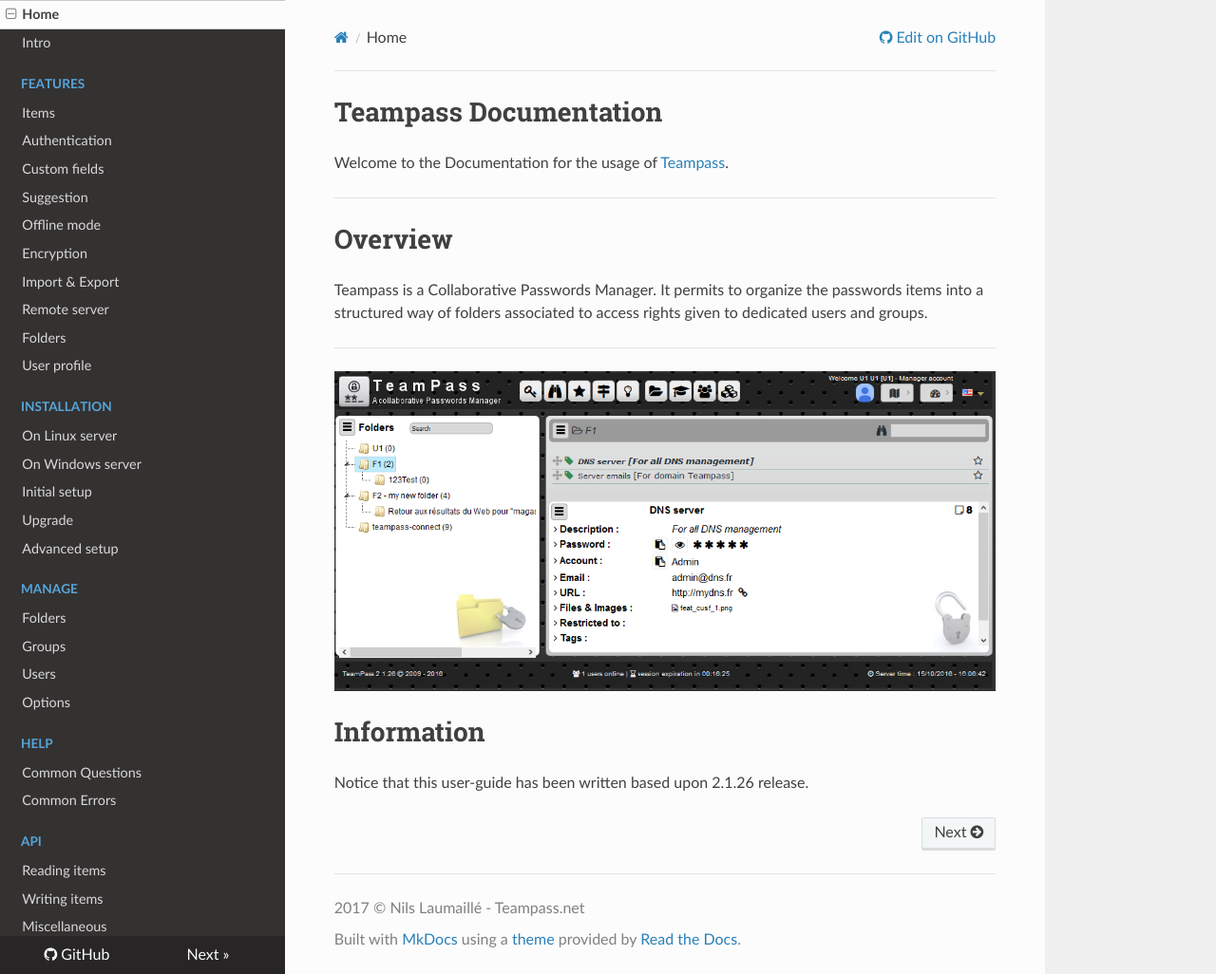
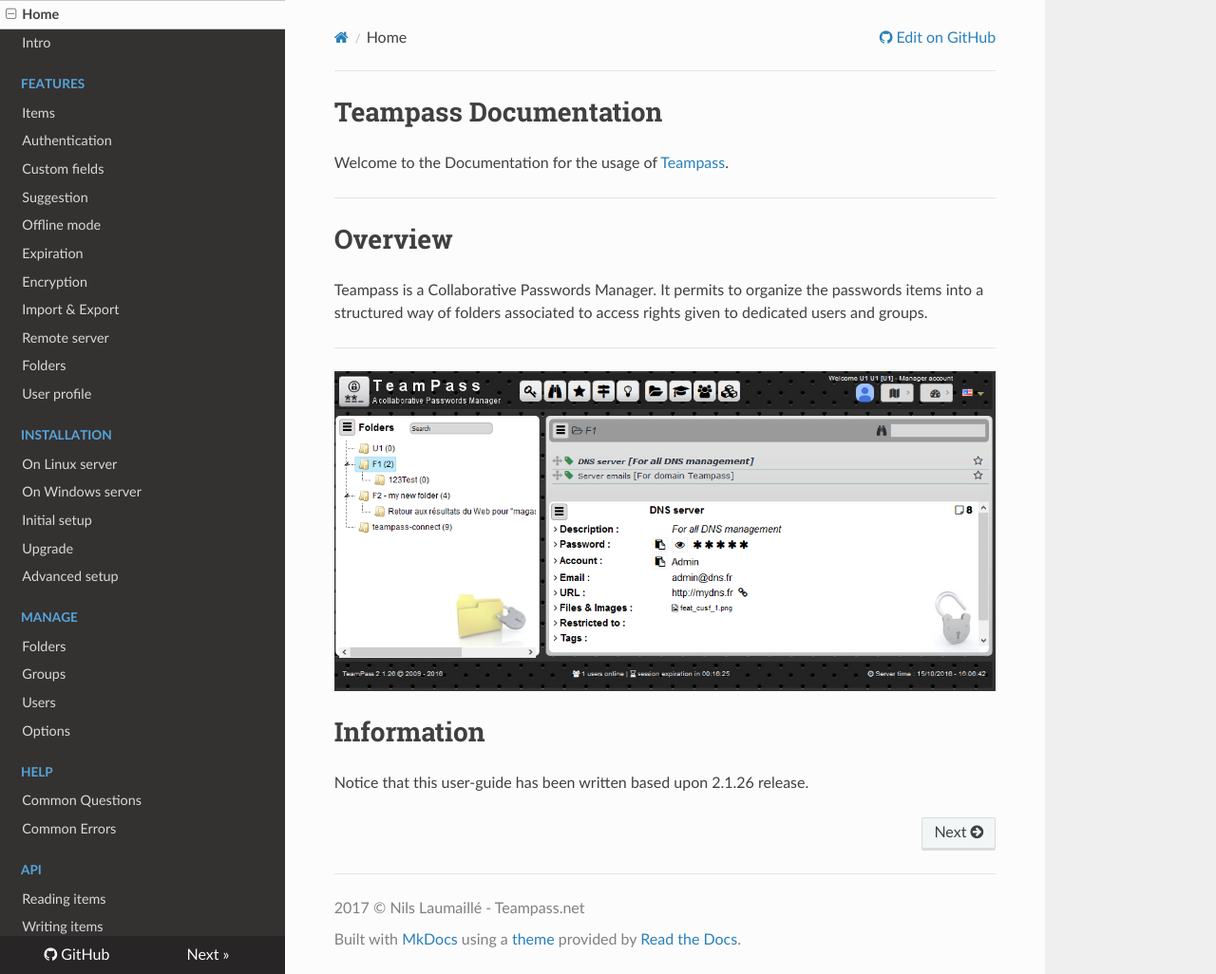
Before and after one commit to nilsteampassnet/teampass_doc, an MkDocs documentation site: the page built from docs/index.md, in a window 1280 px wide and 1026 px high. Shown: the whole window at 95% size. Built offline with MkDocs 1.6.1, drawn with Linux system fonts in a browser that asks for light colours; nearby versions of some CDN libraries; old or Windows-style settings are respelled for this version of MkDocs.

Commit message:
Update mkdocs.yml

```diff
--- a/mkdocs.yml
+++ b/mkdocs.yml
@@ -19,6 +19,7 @@ pages:
     - 'Custom fields': 'features/feat-custf.md'
     - 'Suggestion': 'features/feat-sug.md'
     - 'Offline mode': 'features/feat-offline.md'
+    - 'Expiration': 'features/feat-expi.md'
     - 'Encryption': 'features/feat-encrypt.md'
     - 'Import & Export': 'features/feat-impexp.md'
     - 'Remote server': 'features/feat-remote.md'
```
